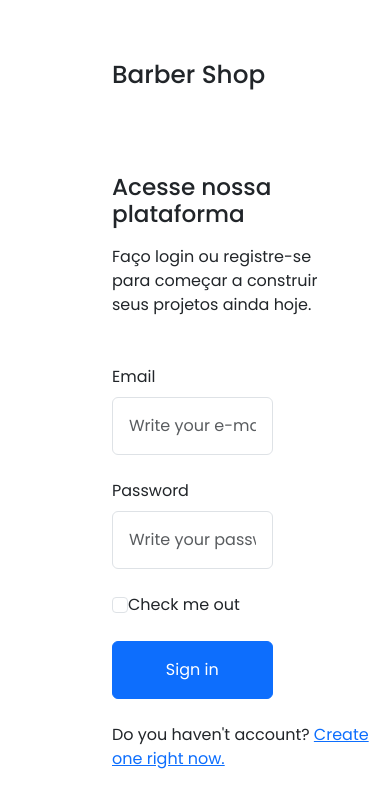
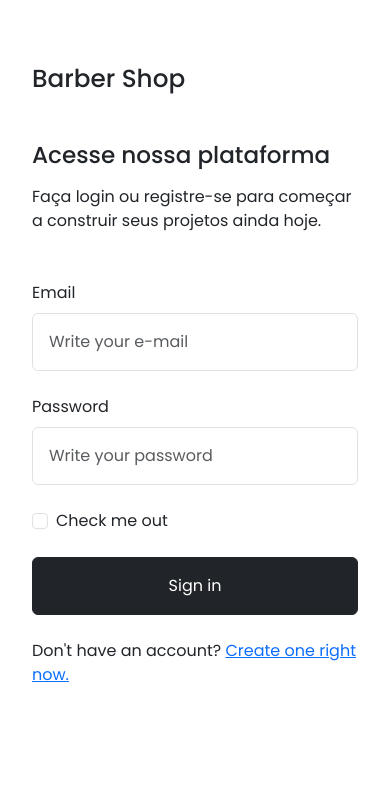
Before and after one commit to Cristiano005/barbearia, a Vue app in the folder barber_shop_website/frontend/: page /signin in a window 390 px wide. Shown: the top 808 px of the page. Built offline with nearby package versions, Linux system fonts and the light colour scheme.

Commit message:
Login Page Responsivity improved

```diff
--- a/barber_shop_website/frontend/src/views/LoginView.vue
+++ b/barber_shop_website/frontend/src/views/LoginView.vue
@@ -1,16 +1,18 @@
 <template>
-    <div class="d-flex p-0 m-0">
-        <div class="col-lg-6 col-md-12 vh-100" id="container-wrapper">
-            <div id="header" class="w-75">
-                <h2 class="fs-2 mb-2">Barber Shop</h2>
+    <div class="d-flex p-0 m-0 min-vh-100">
+        <div class="col-xxl-6 col-sm-12 d-flex justify-content-md-center align-items-md-center">
+            <div class="container custom-width">
+                <div id="header">
+                    <h2 class="fs-2 mb-5">
+                        Barber Shop
+                    </h2>
                     <h3>Acesse nossa plataforma</h3>
                     <p class="mt-3">
-                    Faço login ou registre-se para começar a construir seus projetos ainda hoje.
+                        Faça login ou registre-se para começar a construir seus projetos ainda hoje.
                     </p>
                 </div>
-            <main class="row gap-5 w-75 mt-5">
-                <form class="row gap-4">
-                    <div class="col-lg-12">
+                <form class="row mt-5 gap-4">
+                    <div class="col-12">
                         <label for="exampleInputEmail1" class="form-label">Email</label>
                         <input
                             type="email"
@@ -20,7 +22,7 @@
                             placeholder="Write your e-mail"
                         />
                     </div>
-                    <div class="col-lg-12">
+                    <div class="col-12">
                         <label for="exampleInputPassword1" class="form-label">Password</label>
                         <input
                             type="password"
@@ -29,26 +31,26 @@
                             placeholder="Write your password"
                         />
                     </div>
-                    <div class="col-lg-12">
+                    <div class="col-12">
                         <input type="checkbox" class="form-check-input" id="exampleCheck1" />
-                        <label class="form-check-label ml-2" for="exampleCheck1"
+                        <label class="form-check-label ms-2" for="exampleCheck1"
                             >Check me out</label
                         >
                     </div>
-                    <div class="col-lg-12">
-                        <button type="submit" class="btn btn-primary p-3 w-100">Sign in</button>
+                    <div class="col-12">
+                        <button type="submit" class="btn btn-dark p-3 w-100">Sign in</button>
                     </div>
                 </form>
-            </main>
-            <p href="#" class="mt-4">
-                Do you haven't account?
+                <p class="mt-4">
+                    Don't have an account?
                     <a href="#"> Create one right now. </a>
                 </p>
             </div>
+        </div>
         <img
             src="https://images.unsplash.com/photo-1605497788044-5a32c7078486?q=80&w=1887&auto=format&fit=crop&ixlib=rb-4.0.3&ixid=M3wxMjA3fDB8MHxwaG90by1wYWdlfHx8fGVufDB8fHx8fA%3D%3D"
-            alt=""
-            class="col-lg-6 col-12 d-none d-xl-block vh-100 object-fit-cover"
+            alt="Barber Shop"
+            class="d-none d-xl-block vh-100 object-fit-cover col-xxl-6"
         />
     </div>
 </template>
@@ -60,15 +62,22 @@ main {
     margin: 0;
 }
 
-main h3 {
-    margin-top: 84px;
+#header {
+    padding-top: 2rem;
 }
 
-#container-wrapper {
-    padding-left: 112px;
+@media (min-width: 1400px) {
+    /* Bootstrap's xxl breakpoint */
+    .custom-width {
+        width: 75%;
+    }
 }
 
-#header {
-    padding-top: 60px;
+@media (max-width: 1199.98px) {
+    /* Bootstrap's lg breakpoint */
+    .custom-width {
+        width: 100%;
+        padding: 2rem;
+    }
 }
 </style>
```
Lines whose indentation alone changed are shown as unchanged.
